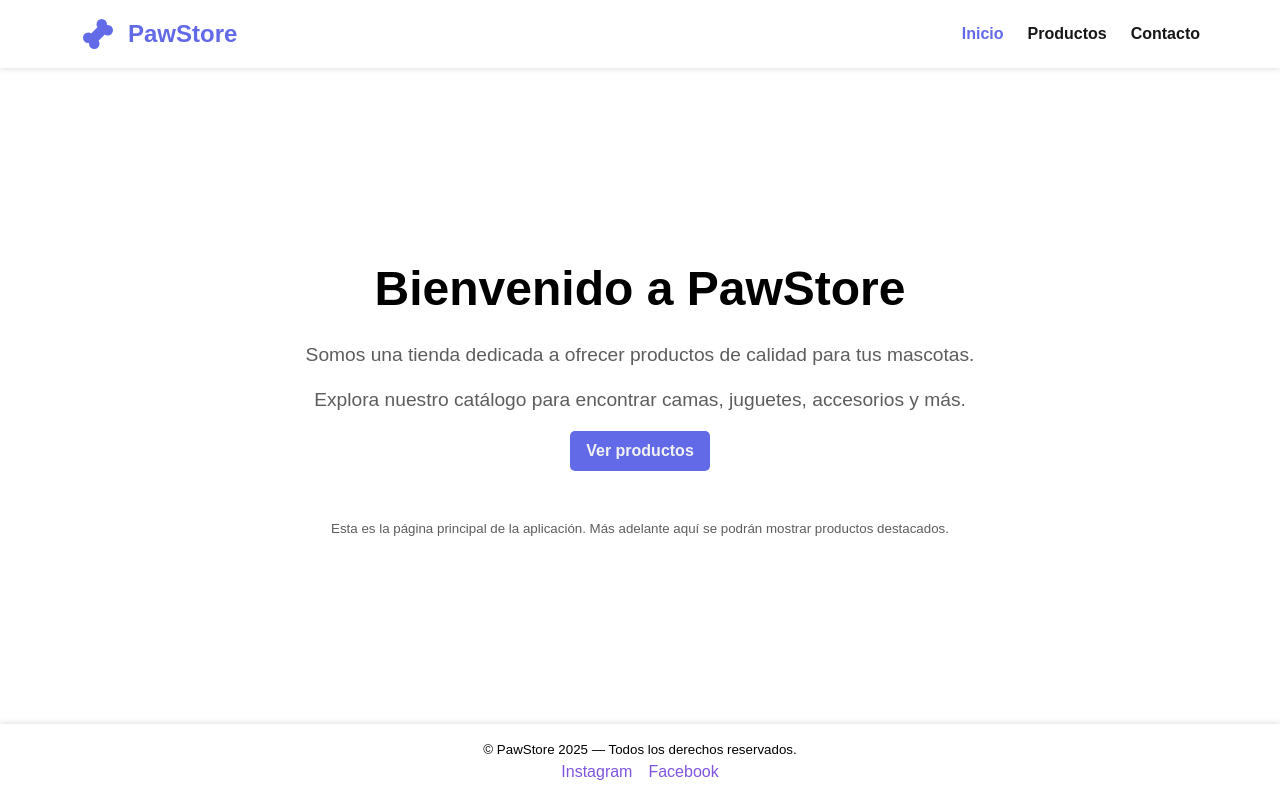
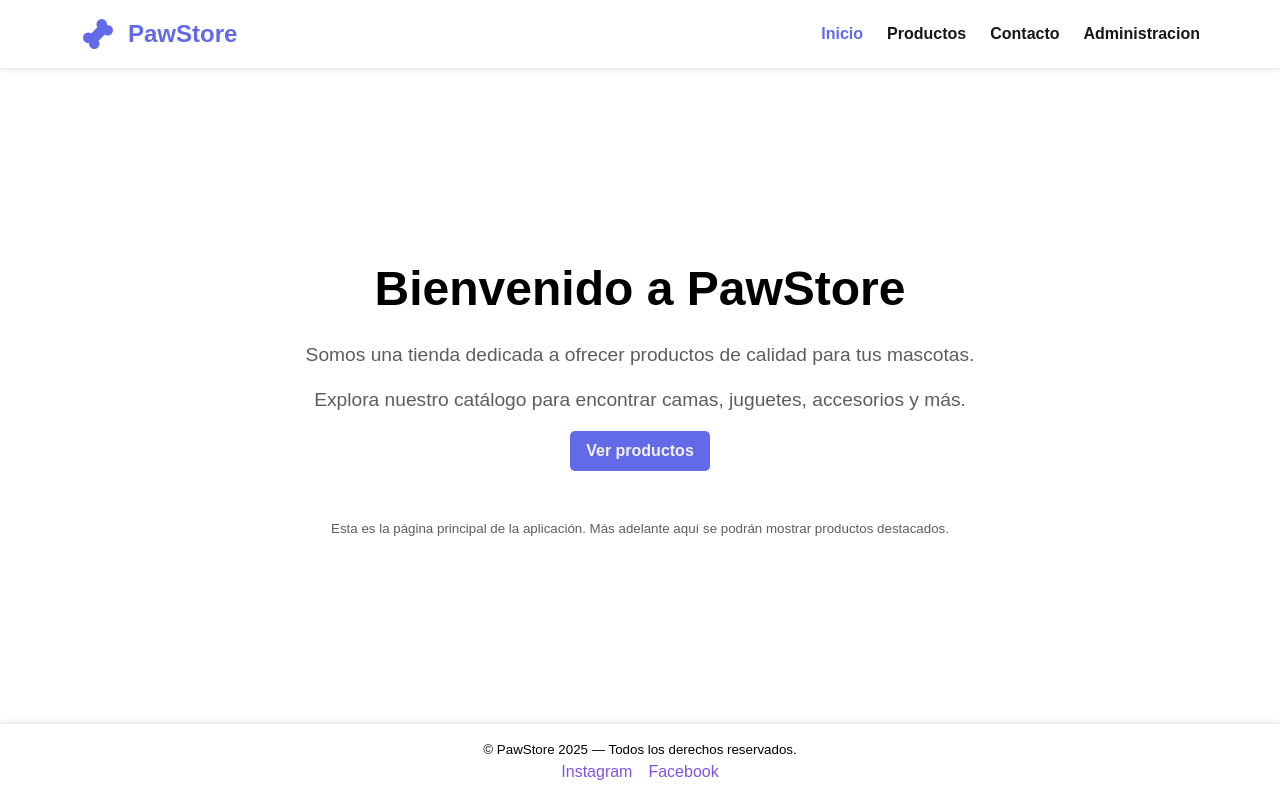
Before and after one commit to Czar81/PawStore, a React (Vite) app: page / in a window 1280 px wide. Built offline with nearby package versions, Linux system fonts and the light colour scheme.

Commit message:
Add Admin Page

```diff
--- a/src/app.jsx
+++ b/src/app.jsx
@@ -4,11 +4,12 @@ import HomePage from './pages/HomePage';
 import CatalogPage from './pages/CatalogPage';
 import Footer from './components/Footer';
 import ProductPage from './pages/ProductPage';
+import AdminPage from './pages/AdminPage';
+import productData from './data/products.json';
 
 function App() {
   const [activeView, setActiveView] = useState('start');
   const [selectedProduct, setSelectedProduct] = useState(null);
-
   return (
     <>
       <Navbar activeView={activeView} setActiveView={setActiveView} />
@@ -24,6 +25,9 @@ function App() {
       {activeView === 'product' && (
         <ProductPage setActiveView={setActiveView} product={selectedProduct} />
       )}
+      {activeView === 'admin' && (
+        <AdminPage setActiveView={setActiveView} />
+      )}
       <Footer />
     </>
   );
--- a/src/components/Navbar.jsx
+++ b/src/components/Navbar.jsx
@@ -6,6 +6,7 @@ function Navbar({ activeView, setActiveView }) {
     { id: 'start', label: 'Inicio' },
     { id: 'products', label: 'Productos' },
     { id: 'contact', label: 'Contacto' },
+    { id: 'admin', label: 'Administracion' },
   ];
 
   return (
```
